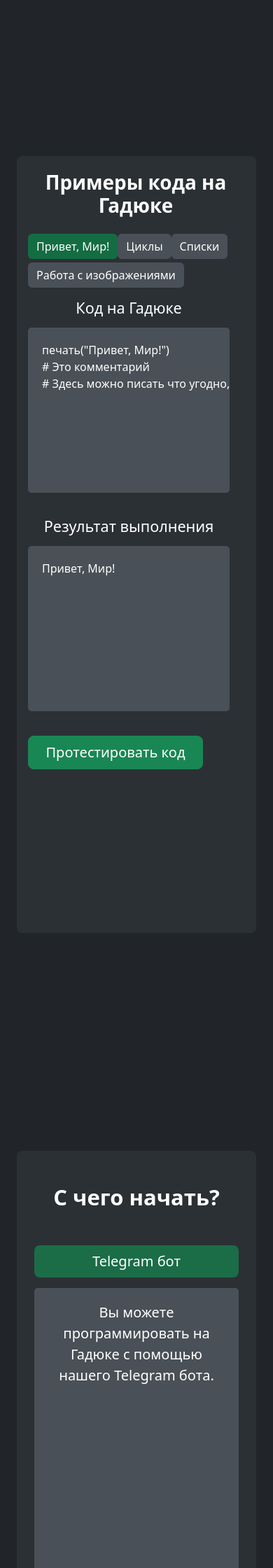
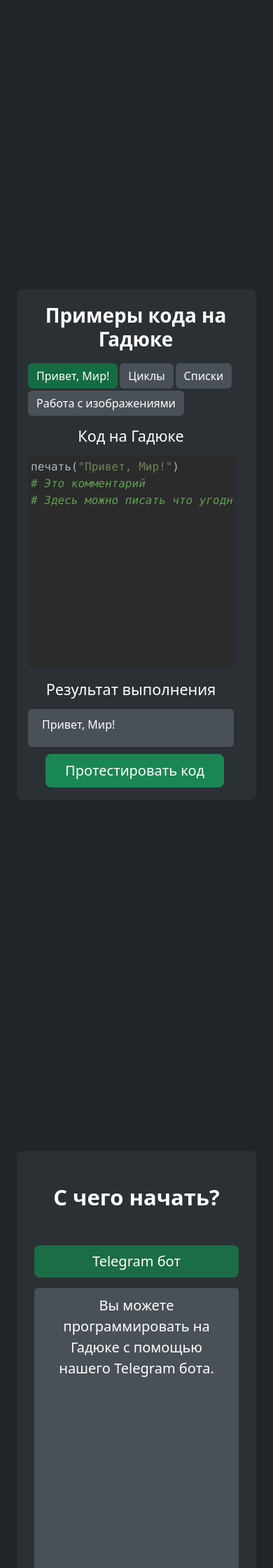
Before and after one commit to KalashnikovProjects/Gaduka, a Flask app: page / in a window 390 px wide. Shown: the part 2731-4971 px from the top of the page at 70% size. Run offline with Flask 3, Linux system fonts and the light colour scheme.

Commit message:
Big fixes

```diff
--- a/flask_site_host/code_examples.py
+++ b/flask_site_host/code_examples.py
@@ -70,12 +70,12 @@ n = 1.5
                 "4", "Работа с изображениями",
                 """повтор длина(изображения) раз:
     текущая_картинка = изображения[номер_повтора]
-    #Проходимся по списку изображений
+    # Проходимся по списку изображений
     # Он создаётся автоматически из выбранных вами изображений
 
-    изображение = эффекты(текущая_картинка, [блюр, серость])
+    изображение = эффекты(текущая_картинка, блюр, серость)
     добавить_прямоугольник(текущая_картинка, где=левый_верхний_угол, ширина=0.9, высота=0.9)
-    #Перенос строки с помощью тире в конце старой, и в начале новой строки
+    # Перенос строки с помощью тире в конце старой, и в начале новой строки
     печать(текущая_картинка)
 """, """Код ничего не выведет в качестве текста.
 Данный код сделает все выбранные вами изображения чёрно-белыми и наложит на них блюр и рамку."""
--- a/flask_site_host/static/styles/base.css
+++ b/flask_site_host/static/styles/base.css
@@ -65,6 +65,11 @@ header {
      margin-top: 5px;
  }
 
+ .examples-tabs {
+     gap: 3px;
+     border: none!important;
+ }
+
 .btn-gray {
     background: #495057;
     --bs-btn-hover-bg: #3f4247;
@@ -121,6 +126,12 @@ header {
     color:white;
     border-radius: 5px;
     padding: 20px;
+}
+
+.result-all {
+    background-color: #495057!important;
+    border-radius: 5px;
+    height: 399px;
 }
 
 .inputcode{
@@ -198,11 +209,6 @@ header {
     display: none!important;
 }
 
-.examples-tab-div-1.show{
-    grid-gap: 16px!important;;
-    display: grid!important;
-}
-
 
 .examples-tab-div {
     grid-gap: 16px;
@@ -224,11 +230,6 @@ header {
     white-space: pre!important;
 }
 
-.output {
-    overflow: scroll;
-    height: 80%;
-}
-
 .examples-data div::-webkit-scrollbar-thumb {
     background-color: #3f4247;
 }
@@ -237,8 +238,13 @@ header {
     overflow-x: auto!important
 }
 
+.result-images-slide:not(:has(.carousel-item)) {
+    display: none!important;
+}
+
 .examples-data .output {
     max-height: 35vh;
+    padding: 10px 20px 20px;
 }
 
 #enjoy-gaduka .bg-body-tertiary {
@@ -262,14 +268,30 @@ header {
     min-height: 30vh!important;
 }
 
-@media (min-width: 771px) {#examples-small {display: none!important;}  }
+@media (min-width: 769px) {
+    #examples-small {display: none!important;}
+    .examples-tab-div-1.show{
+        grid-gap: 16px!important;;
+        display: grid!important;
+    }
+}
 
-@media (max-width: 770px) {
+@media (max-width: 768px) {
+
     #examples-big {display: none!important;}
 
     .examples .container {
         padding: 1rem!important;
     }
+
+    .examples .container.bg-body-tertiary {
+        height: unset!important;
+    }
+
+    .examples-tab-div-1.show{
+        display: block!important;
+    }
+
     .examples div h1{
         padding: 0!important;
         padding-bottom: 0.5rem!important;
--- a/flask_site_host/templates/index.html
+++ b/flask_site_host/templates/index.html
@@ -90,30 +90,41 @@
              style="padding-bottom: 0.5rem!important; padding-right: 0.5rem!important;">
         <h1 class="display-7 fw-bold" style="padding-top: 5px!important; text-align: center; margin-bottom: 10px; padding-left: 0!important; margin-left: -10px">Примеры кода на Гадюке</h1>
         <div class="align-items-center">
-            <ul class="nav nav-pills mb-3 examples-tabs" id="v-pills-tab" role="tablist" aria-orientation="horizontal">
+            <div class="nav nav-pills mb-3 examples-tabs" id="v-pills-tab" role="tablist" aria-orientation="horizontal">
                 {% for example in examples %}
-                    <li class="nav-item" role="presentation"><button class="btn btn-gray {% if loop.first %} active {% endif %}" data-bs-toggle="pill" data-bs-target="#example-{{ loop.index }}-l" type="button" role="tab" aria-controls="example-{{ loop.index }}-l" aria-selected="true">{{ example.name }}</button></li>
+                    <a id="tab-btn-{{ loop.index }}-l" class="btn btn-gray {% if loop.first %} active {% endif %}" data-bs-toggle="pill" data-bs-target="#example-{{ loop.index }}-l" type="button" role="tab" aria-controls="example-{{ loop.index }}-l" aria-selected="true">{{ example.name }}</a>
                 {% endfor %}
-            </ul >
-            <div class="tab-content" id="v-pills-tabContent" style="margin-left: 35px; margin-top: 5px; height: 60vh">
+            </div >
+            <div class="tab-content" id="v-pills-tabContent" style="margin-left: 35px; margin-top: 5px">
                 {% for example in examples %}
                     <div class="examples-tab-div-1 tab-pane fade {% if loop.first %} active show {% endif %}" id="example-{{ loop.index }}-l" role="tabpanel" aria-labelledby="example-{{ loop.index }}-l-tab">
                         <div class="examples-tab-div content-section row">
-                        <div class="examples-data col-md-7" style="max-width: 80vw">
+                        <div class="examples-data col-md-7" style="min-height: unset!important;margin-bottom: 5px;max-width: unset!important;">
                             <h4>Код на Гадюке</h4>
-                            <div class="output">
-                                <a>{{example.code}}</a>
-                            </div>
+                            <textarea id="example-code-{{ loop.index }}-l" style="max-height: 30vh">{{example.code}}</textarea>
+                                <script>
+                                    let editor_s_{{ loop.index }} = CodeMirror.fromTextArea(document.getElementById("example-code-{{ loop.index }}-l"), {
+                                        mode: "python",
+                                        indentUnit: 2,
+                                        indentWithTabs: false,
+                                        smartIndent: true,
+                                        theme: "darcula",
+                                        readOnly: true,
+                                    });
+                                    $(document).on('shown.bs.tab', 'a[data-bs-target="#example-{{ loop.index }}-l"]', function() {
+                                        this.refresh();
+                                    }.bind(editor_s_{{ loop.index }}))
+                                </script>
                     </div>
 
-                    <div class="examples-data col-md-4" style="max-width: 80vw">
+                    <div class="examples-data col-md-4" style="min-height: unset!important;margin-bottom: 10px;max-width: unset!important;">
                         <h4 style="text-align: center">Результат выполнения</h4>
-                        <div class="output" style="height: 80%">
+                        <div class="output">
                             <a {% if example.id == "4" %} style="white-space: normal!important;white-space: pre-line!important;" {% endif %}>{{ example.result }}</a>
                         </div>
                     </div>
                     </div>
-                    <a href="/projects/{{ example.id }}" type="button" class="btn btn-success btn-lg" style="height: 48px; width: 250px">Протестировать код</a>
+                    <a href="/projects/{{ example.id }}" type="button" class="btn btn-success btn-lg" style="margin-left: 8%; margin-bottom: 10px; height: 48px; width: 80%">Протестировать код</a>
                 </div>
                 {% endfor %}
             </div>
```
Also changed, not shown: flask_site_host/templates/project_page.html (+5 -4 lines).
